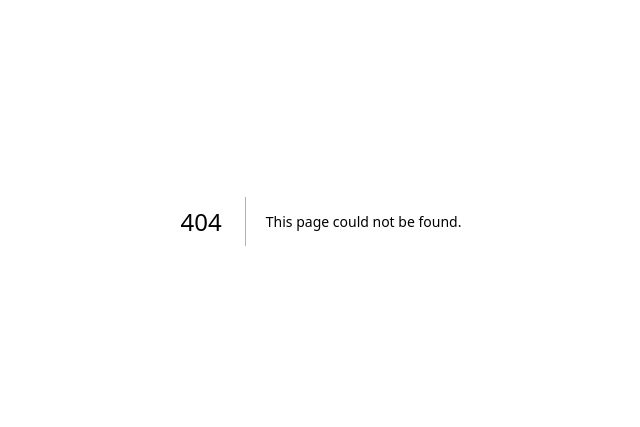
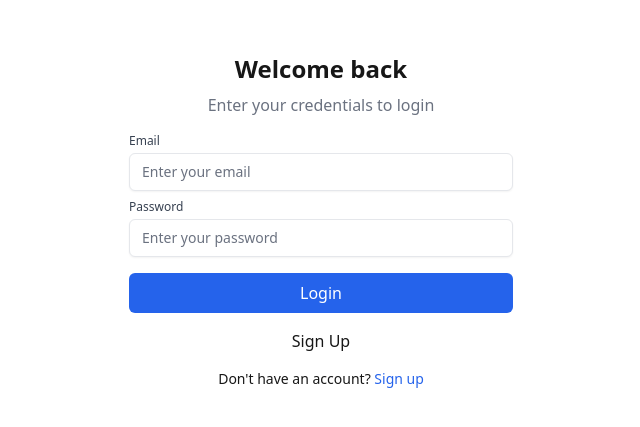
Before and after one commit to tarun-soni/movie-frontend, a Next.js app: page /auth/login in a window 1280 px wide. Before the commit this address had no page. Shown: the part 179-606 px from the top of the page, without its empty margins (319-959 px from the left). Built offline with nearby package versions, Linux system fonts and the light colour scheme.

Commit message:
Added login and signup form

```diff
--- /dev/null
+++ b/src/app/auth/login/page.tsx
@@ -0,0 +1,24 @@
+import LoginForm from '@/components/auth/login-form';
+import Link from 'next/link';
+
+export default function LoginPage() {
+  return (
+    <div className="min-h-screen flex items-center justify-center p-4">
+      <div className="w-full max-w-sm space-y-4">
+        <div className="text-center space-y-2">
+          <h1 className="text-2xl font-bold">Welcome back</h1>
+          <p className="text-muted-foreground">
+            Enter your credentials to login
+          </p>
+        </div>
+        <LoginForm />
+        <p className="text-center text-sm">
+          Don&apos;t have an account?{' '}
+          <Link href="/auth/signup" className="text-primary hover:underline">
+            Sign up
+          </Link>
+        </p>
+      </div>
+    </div>
+  );
+}
--- /dev/null
+++ b/src/app/auth/signup/page.tsx
@@ -0,0 +1,22 @@
+import SignupForm from '@/components/auth/signup-form';
+import Link from 'next/link';
+
+export default function SignupPage() {
+  return (
+    <div className="min-h-screen flex items-center justify-center p-4">
+      <div className="w-full max-w-sm space-y-4">
+        <div className="text-center space-y-2">
+          <h1 className="text-2xl font-bold">Create an account</h1>
+          <p className="text-muted-foreground">Enter your details to sign up</p>
+        </div>
+        <SignupForm />
+        <p className="text-center text-sm">
+          Already have an account?{' '}
+          <Link href="/auth/login" className="text-primary hover:underline">
+            Login
+          </Link>
+        </p>
+      </div>
+    </div>
+  );
+}
--- /dev/null
+++ b/src/app/home/layout.tsx
@@ -0,0 +1,7 @@
+export default function HomeLayout({
+  children,
+}: {
+  children: React.ReactNode;
+}) {
+  return <>{children}</>;
+}
--- a/src/app/home/page.tsx
+++ b/src/app/home/page.tsx
@@ -0,0 +1,23 @@
+import Searchbar from '@/components/searchbar';
+
+export default function HomePage() {
+  return (
+    <div className="min-h-screen p-4 sm:p-6 lg:p-8">
+      <div className="max-w-7xl mx-auto space-y-8">
+        <div className="flex items-center justify-between">
+          <h1 className="text-2xl font-bold">Movie Search</h1>
+          <button className="text-sm text-primary hover:underline">
+            Logout
+          </button>
+        </div>
+        <Searchbar />
+        <div className="grid grid-cols-1 sm:grid-cols-2 md:grid-cols-3 lg:grid-cols-4 gap-4">
+          <div className="bg-gray-100 p-4 rounded-md shadow-md">
+            <h2 className="text-lg font-bold text-primary">Movie Title</h2>
+            <p className="text-sm text-gray-600">Desc </p>
+          </div>
+        </div>
+      </div>
+    </div>
+  );
+}
--- a/src/app/page.tsx
+++ b/src/app/page.tsx
@@ -1,11 +1,5 @@
-import Input from '@/components/input';
-import Searchbar from '@/components/searchbar';
-import Image from 'next/image';
+import { redirect } from 'next/navigation';
 
 export default function Home() {
-  return (
-    <div className="grid grid-rows-[20px_1fr_20px] items-center justify-items-center min-h-screen p-8 pb-20 gap-16 sm:p-20 font-[family-name:var(--font-geist-sans)]">
-      <h1>Hello World</h1>
-    </div>
-  );
+  redirect('/auth/login');
 }
--- /dev/null
+++ b/src/app/utils/constants.ts
@@ -0,0 +1,7 @@
+export const API_KEY = '';
+export const BASE_URL = 'https://api.themoviedb.org/3';
+
+// https://developers.themoviedb.org/3/movies/get-popular-movies
+export const POPULAR_MOVIES_URL = `${BASE_URL}/movie/popular?api_key=${API_KEY}&language=en-US&page=1`;
+
+// https://api.themoviedb.org/3/movie/popular?api_key=${API_KEY}&language=en-US&page=1
```
